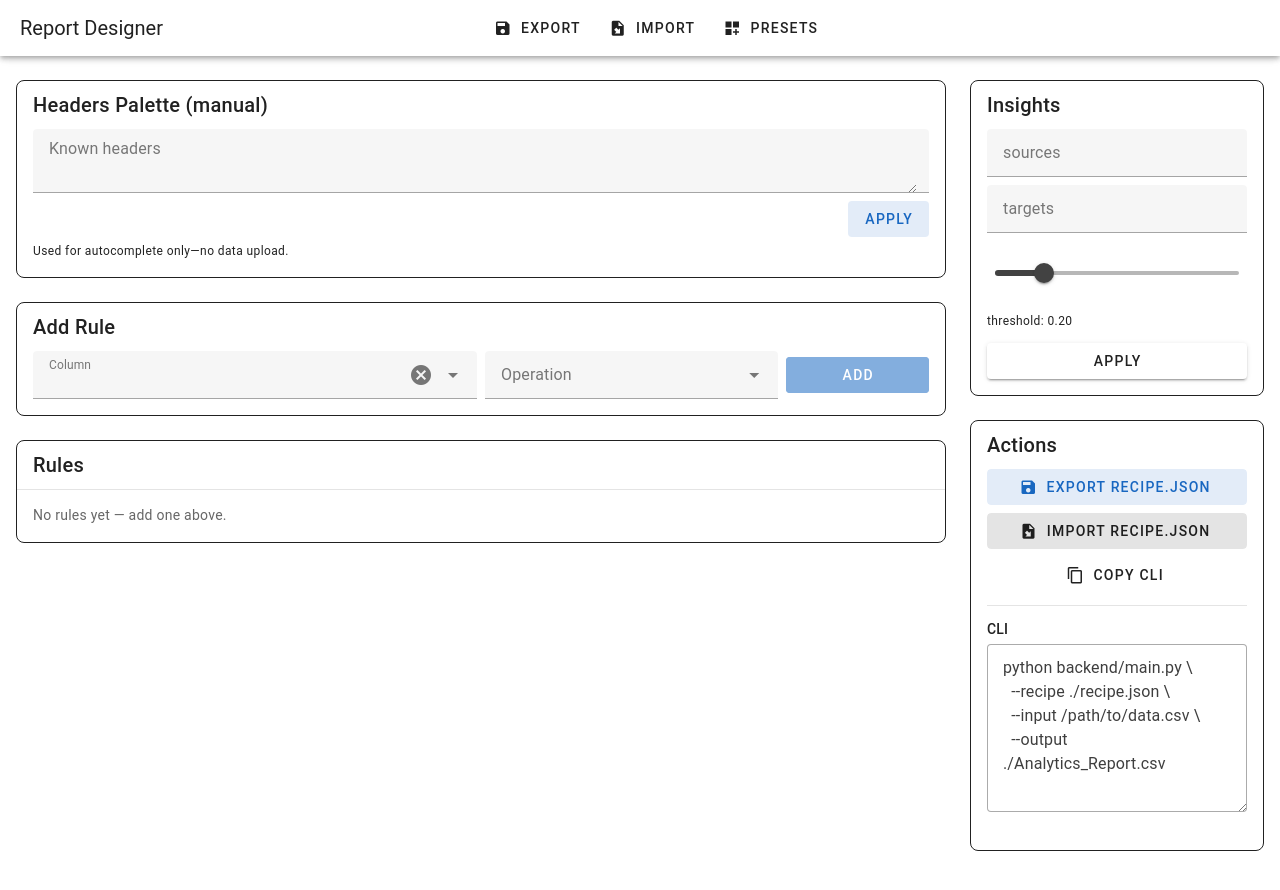
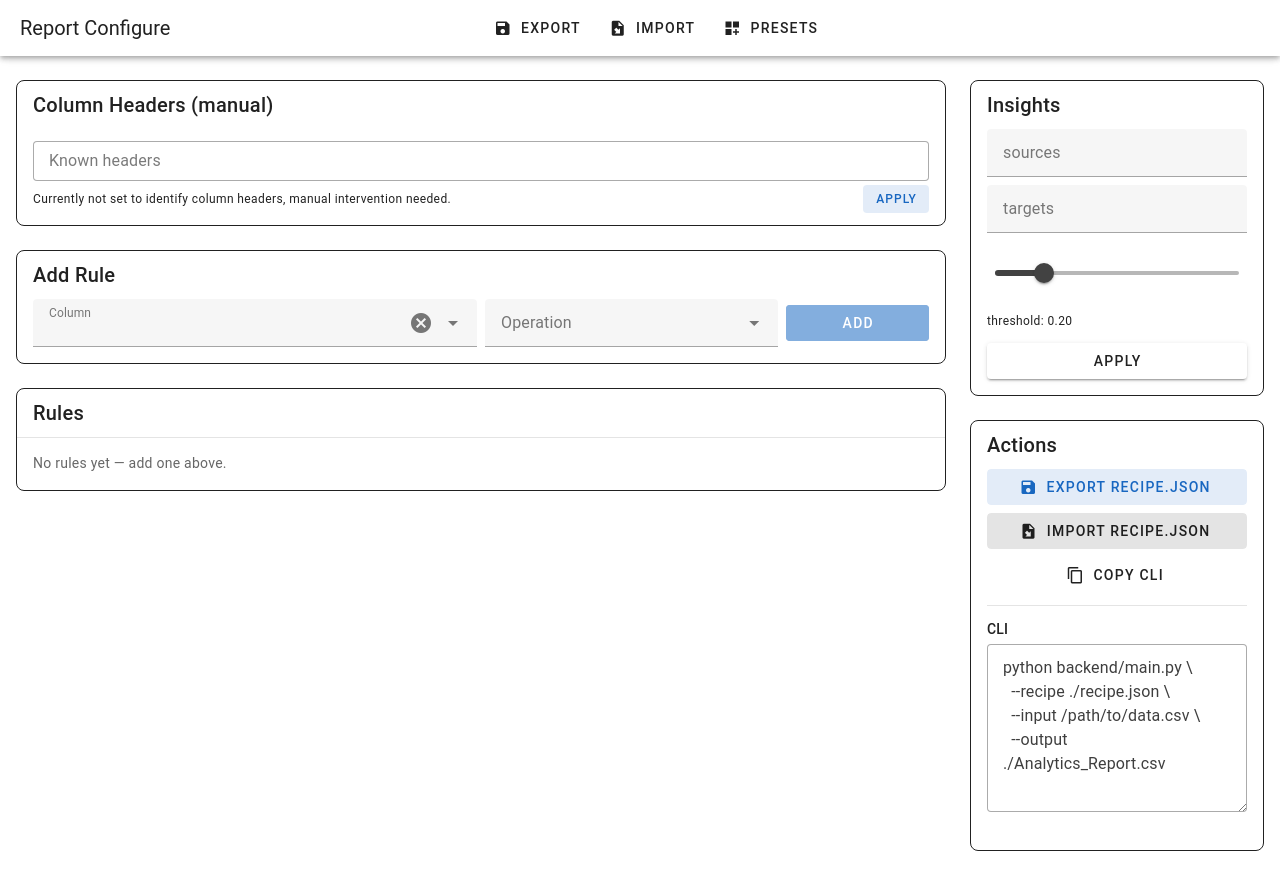
Before and after one commit to elvissierra/Report-Housing, a Vue app in the folder frontend/: page / in a window 1280 px wide. Shown: the top 890 px of the page. Built offline with nearby package versions, Linux system fonts and the light colour scheme.

Commit message:
UI formatting configured as expected

```diff
--- a/frontend/index.html
+++ b/frontend/index.html
@@ -4,7 +4,7 @@
     <meta charset="UTF-8" />
     <link rel="icon" type="image/svg+xml" href="/vite.svg" />
     <meta name="viewport" content="width=device-width, initial-scale=1.0" />
-    <title>frontend</title>
+    <title>Reporting-Auto Dashboard</title>
   </head>
   <body>
     <div id="app"></div>
--- a/frontend/src/App.vue
+++ b/frontend/src/App.vue
@@ -1,7 +1,7 @@
 <template>
   <v-app>
     <v-app-bar density="comfortable">
-      <v-toolbar-title>Report Designer</v-toolbar-title>
+      <v-toolbar-title>Report Configure</v-toolbar-title>
       <v-toolbar-items class="ml-4">
         <v-btn variant="text" prepend-icon="mdi-content-save" @click="exportRecipe">Export</v-btn>
         <v-btn variant="text" prepend-icon="mdi-file-import" @click="openImport">Import</v-btn>
@@ -28,21 +28,26 @@
         <!-- Center: Rules stack -->
         <v-col cols="12" md="9">
           <v-card class="mb-6" variant="outlined" rounded="lg">
-            <v-card-title>Headers Palette (manual)</v-card-title>
-            <v-card-text>
+            <v-card-title>Column Headers (manual)</v-card-title>
+            <v-card-text class="py-3">
               <v-textarea
                 v-model="headersText"
                 label="Known headers"
                 placeholder="One per line or comma-separated"
-                rows="2"
+                variant="outlined"
+                rows="1"
+                hide-details
                 clearable
                 density="compact"
-                style="max-height: 64px;"
+                no-resize
+                class="my-0 no-resize-ta"
+                style="max-height: 48px;"
               />
-              <div class="d-flex justify-end">
-                <v-btn class="mt-2" variant="tonal" color="primary" @click="applyHeaders">Apply</v-btn>
+              <div class="d-flex align-center mt-1">
+                <div class="text-caption">Currently not set to identify column headers, manual intervention needed.</div>
+                <v-spacer />
+                <v-btn variant="tonal" color="primary" size="small" @click="applyHeaders">Apply</v-btn>
               </div>
-              <div class="text-caption mt-1">Used for autocomplete only—no data upload.</div>
             </v-card-text>
           </v-card>
           <v-card class="mb-6" variant="outlined" rounded="lg">
@@ -52,7 +57,7 @@
               <v-col cols="12" md="6">
                 <v-autocomplete
                   v-model="newRule.column"
-                  :items="store.recipe.headersPalette"
+                  :items="store.recipe.columnHeaders"
                   label="Column"
                   clearable
                   hide-details
@@ -97,14 +102,15 @@
                         <strong>{{ r.column }}</strong> — {{ r.operation }}
                       </div>
                     </v-col>
-                    <v-col cols="12" md="3" class="d-flex align-center">
+                    <v-col cols="12" md="2" class="d-flex align-center">
                       <v-switch v-model="r.enabled" inset density="compact" class="switch-sm" @update:modelValue="update(r)" />
                       <span class="text-caption ml-2">enabled</span>
                     </v-col>
-                    <v-col cols="12" md="3" class="d-flex justify-end">
+                    <v-col cols="12" md="2" class="d-flex justify-end">
                       <v-btn icon="mdi-delete" variant="text" @click="remove(r.id)" />
                     </v-col>
                   </v-row>
+
                   <v-row dense class="ga-3">
                     <v-col cols="12" md="3" v-if="r.operation === 'valueCount'">
                       <v-text-field
@@ -113,6 +119,20 @@
                         density="comfortable"
                         clearable
                         @blur="update(r)"
+                      />
+                    </v-col>
+
+                    <v-col cols="12" md="4">
+                      <v-combobox
+                        v-model="excludeKeysText[r.id]"
+                        label="exclude keys"
+                        multiple
+                        chips
+                        closable-chips
+                        clearable
+                        hide-details
+                        density="comfortable"
+                        @update:modelValue="applyExcludeChips(r)"
                       />
                     </v-col>
 
@@ -151,19 +171,6 @@
                       </div>
                     </v-col>
 
-                    <v-col cols="12" md="4">
-                      <v-combobox
-                        v-model="excludeKeysText[r.id]"
-                        label="exclude keys"
-                        multiple
-                        chips
-                        closable-chips
-                        clearable
-                        hide-details
-                        density="comfortable"
-                        @update:modelValue="applyExcludeChips(r)"
-                      />
-                    </v-col>
                   </v-row>
                 </v-card>
               </template>
@@ -181,7 +188,7 @@
           <v-card-text>
             <v-combobox
               v-model="sources"
-              :items="store.recipe.headersPalette"
+              :items="store.recipe.columnHeaders"
               label="sources"
               multiple
               chips
@@ -192,7 +199,7 @@
             />
             <v-combobox
               v-model="targets"
-              :items="store.recipe.headersPalette"
+              :items="store.recipe.columnHeaders"
               label="targets"
               multiple
               chips
@@ -207,7 +214,7 @@
               :min="0"
               :max="1"
               :step="0.05"
-              :ticks="true"
+              :show-ticks="true"
               class="mt-6"
             />
             <div class="text-caption">threshold: {{ threshold.toFixed(2) }}</div>
@@ -234,20 +241,20 @@
 </template>
 
 <script setup lang="ts">
-import { ref, computed} from 'vue'
+import { ref, computed, onMounted, watch } from 'vue'
 import { useRecipeStore } from './stores/recipe'
 import type { Operation, Rule } from './types/recipe'
 
 const store = useRecipeStore()
 const operations: Operation[] = ['distribution','valueCount','duplicate','average','clean']
 
-const headersText = ref(store.recipe.headersPalette.join('\n'))
+const headersText = ref(store.recipe.columnHeaders.join('\n'))
 function applyHeaders() {
   const parts = headersText.value
     .split(/[\n,]+/)
     .map(s => s.trim())
     .filter(Boolean)
-  store.setHeadersPalette(parts)
+  store.setcolumnHeaders(parts)
 }
 
 const newRule = ref<{column:string, operation:Operation|null}>({ column: '', operation: null })
@@ -260,15 +267,22 @@ function addRule() {
 function update(r: Rule) { store.updateRule(r.id, r) }
 function remove(id: string) { store.removeRule(id) }
 
-const excludeKeysText = ref<Record<string, string | string[]>>({})
-function applyExclude(r: Rule) {
-  const raw = excludeKeysText.value[r.id] || ''
-  const keys = String(raw).split('|').map(s => s.trim()).filter(Boolean)
-  store.updateRule(r.id, { options: { ...r.options, excludeKeys: keys } })
+const excludeKeysText = ref<Record<string, string[]>>({})
+function syncExcludeFromStore() {
+  const map: Record<string, string[]> = {}
+  for (const r of store.rules) {
+    map[r.id] = Array.isArray(r.options.excludeKeys) ? [...r.options.excludeKeys] : []
+  }
+  excludeKeysText.value = map
 }
+onMounted(syncExcludeFromStore)
+watch(
+  () => store.rules.map(r => ({ id: r.id, keys: r.options.excludeKeys })),
+  () => syncExcludeFromStore(),
+  { deep: true }
+)
 function applyExcludeChips(r: Rule) {
-  const raw = excludeKeysText.value[r.id]
-  const arr = Array.isArray(raw) ? raw : String(raw || '').split('|')
+  const arr = excludeKeysText.value[r.id] || []
   const keys = arr.map((s: string) => String(s).trim()).filter(Boolean)
   store.updateRule(r.id, { options: { ...r.options, excludeKeys: keys } })
 }
@@ -344,4 +358,5 @@ function cryptoRandom() {
 .nowrap { white-space: nowrap; }
 .text-truncate { overflow: hidden; text-overflow: ellipsis; white-space: nowrap; }
 .switch-sm { transform: scale(0.85); transform-origin: center left; }
+.no-resize-ta textarea { resize: none !important; }
 </style>
--- a/frontend/src/main.ts
+++ b/frontend/src/main.ts
@@ -2,7 +2,7 @@ import { createApp } from 'vue'
 import { createPinia } from 'pinia'
 import App from './App.vue'
 
-// Vuetify
+// @ts-ignore
 import 'vuetify/styles'
 import { createVuetify } from 'vuetify'
 import * as components from 'vuetify/components'
--- a/frontend/src/stores/recipe.ts
+++ b/frontend/src/stores/recipe.ts
@@ -3,7 +3,7 @@ import type { Recipe, Rule, Operation } from '../types/recipe'
 
 const DEFAULT_RECIPE: Recipe = {
   version: '1',
-  headersPalette: [],
+  columnHeaders: [],
   rules: [],
   insights: { sources: [], targets: [], threshold: 0.2 },
 }
@@ -19,8 +19,8 @@ export const useRecipeStore = defineStore('recipe', {
     insights: (s) => s.recipe.insights,
   },
   actions: {
-    setHeadersPalette(headers: string[]) {
-      this.recipe.headersPalette = headers.map(h => h.trim()).filter(Boolean)
+    setcolumnHeaders(headers: string[]) {
+      this.recipe.columnHeaders = headers.map(h => h.trim()).filter(Boolean)
       save(this.recipe)
     },
     addRule(column: string, operation: Operation) {
@@ -33,10 +33,10 @@ export const useRecipeStore = defineStore('recipe', {
       this.recipe.rules.push(r)
       save(this.recipe)
     },
-    updateRule(id: string, patch: Partial<Rule>) {
+    updateRule(id: string, patch: Partial<Omit<Rule, 'id'>>) {
       const i = this.recipe.rules.findIndex(r => r.id === id)
       if (i >= 0) {
-        this.recipe.rules[i] = { ...this.recipe.rules[i], ...patch }
+        this.recipe.rules[i] = { ...this.recipe.rules[i], ...patch } as Rule
         save(this.recipe)
       }
     },
@@ -48,6 +48,7 @@ export const useRecipeStore = defineStore('recipe', {
       const i = this.recipe.rules.findIndex(r => r.id === id)
       if (i < 0) return
       const [r] = this.recipe.rules.splice(i, 1)
+      if (!r) return
       this.recipe.rules.splice(Math.max(0, Math.min(toIndex, this.recipe.rules.length)), 0, r)
       save(this.recipe)
     },
--- a/frontend/src/types/recipe.ts
+++ b/frontend/src/types/recipe.ts
@@ -24,7 +24,7 @@ export interface Insights {
 
 export interface Recipe {
   version: '1'
-  headersPalette: string[]
+  columnHeaders: string[]
   rules: Rule[]
   insights: Insights
 }
```
